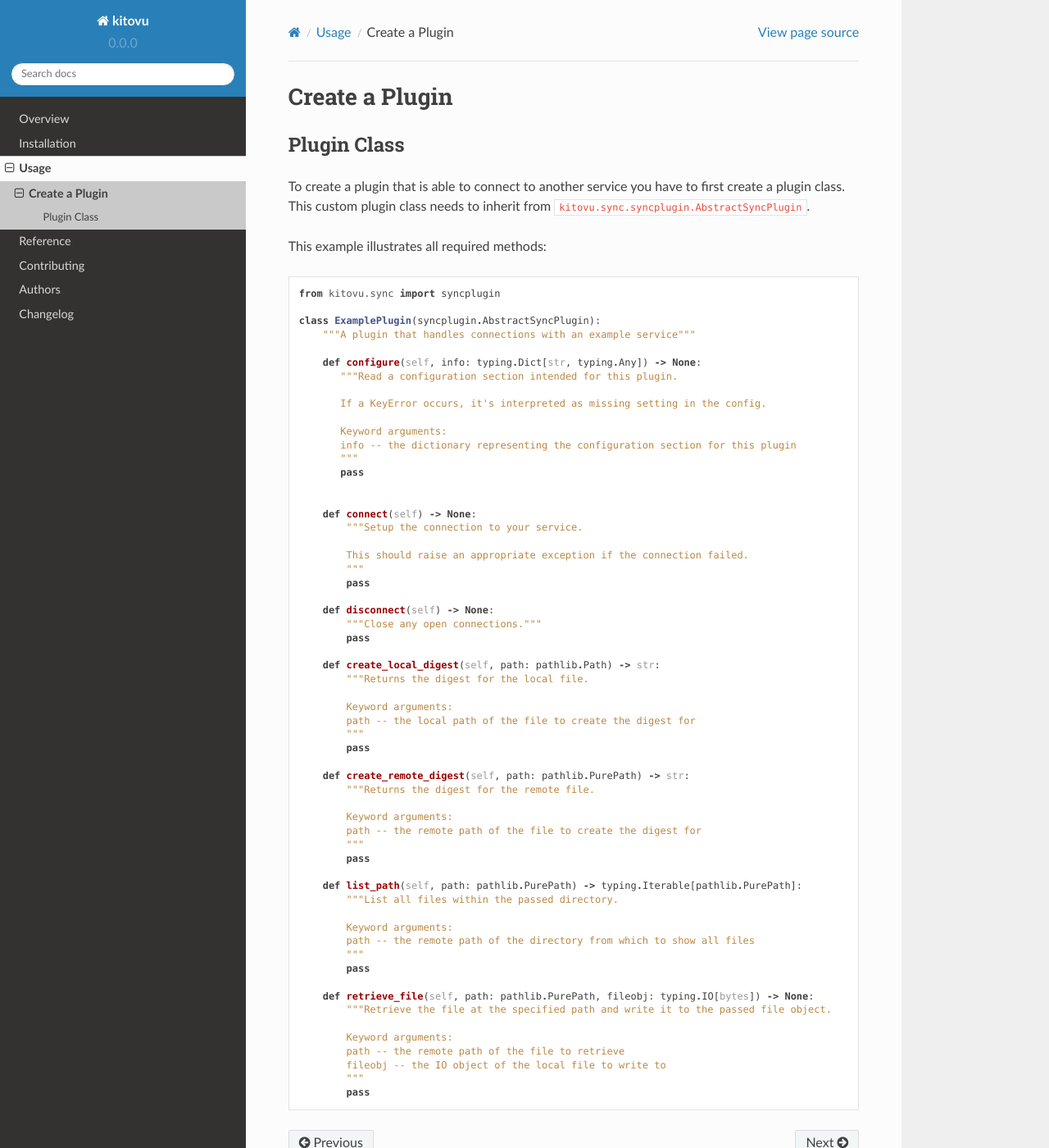
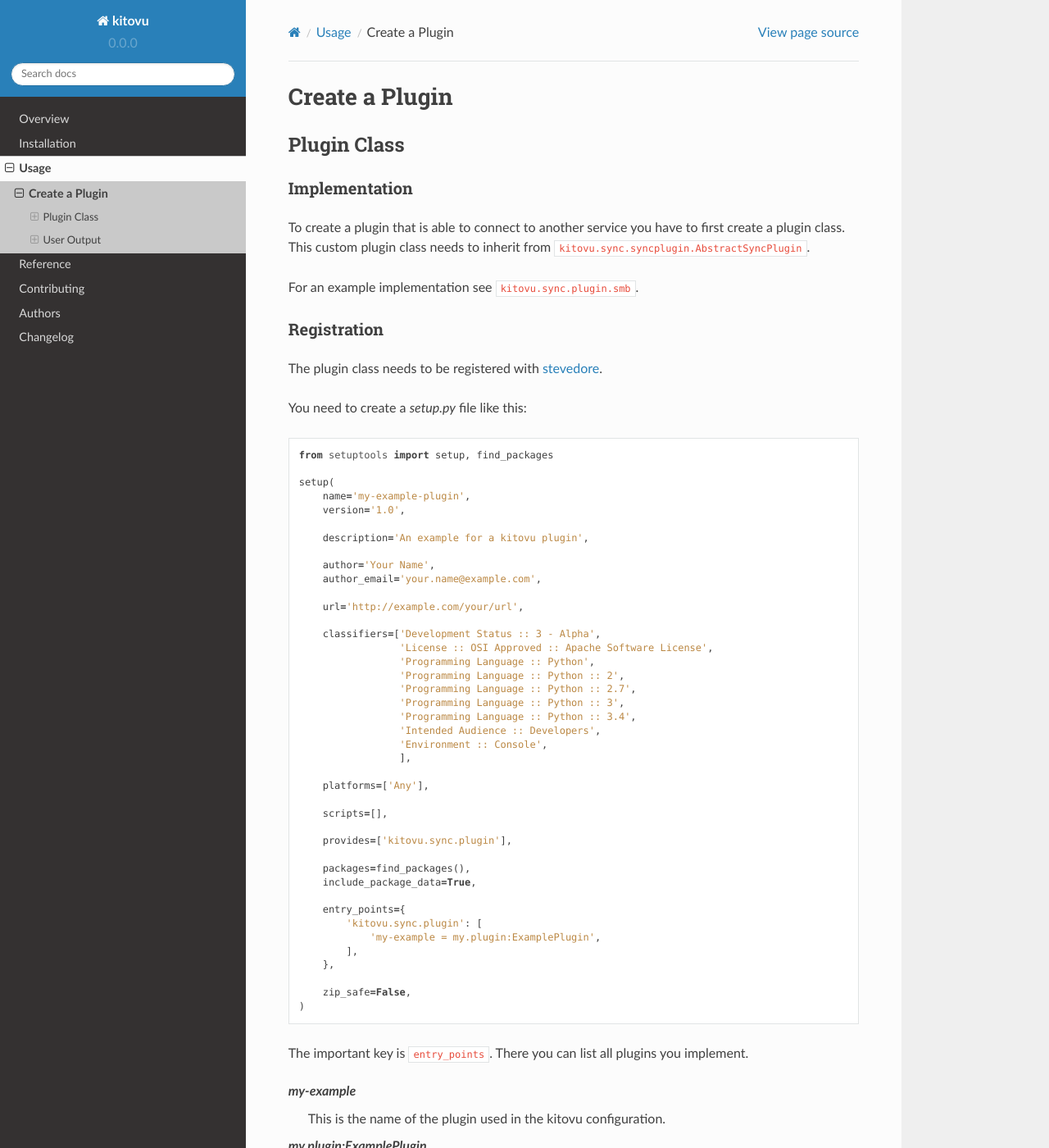
Before and after one commit to kitovu-bot/kitovu, a Sphinx documentation site: the page built from docs/usage/create_plugin.rst, in a window 1280 px wide and 1400 px high. Shown: the whole window at 82% size. Built offline with Sphinx 7.4.7 and the Read the Docs theme 2.0.0, drawn with Linux system fonts in a browser that asks for light colours; some of the changed text lies outside the part shown.

Commit message:
improved the plugin documentation

```diff
--- a/docs/usage/create_plugin.rst
+++ b/docs/usage/create_plugin.rst
@@ -2,71 +2,97 @@
 Create a Plugin
 ===============
 
-
 Plugin Class
 ------------
+
+Implementation
+~~~~~~~~~~~~~~
 
 To create a plugin that is able to connect to another service you have to first create a plugin class.
 This custom plugin class needs to inherit from :code:`kitovu.sync.syncplugin.AbstractSyncPlugin`.
 
-This example illustrates all required methods::
+For an example implementation see :code:`kitovu.sync.plugin.smb`.
 
- from kitovu.sync import syncplugin
+Registration
+~~~~~~~~~~~~
 
- class ExamplePlugin(syncplugin.AbstractSyncPlugin):
-     """A plugin that handles connections with an example service"""
+The plugin class needs to be registered with stevedore_.
 
-     def configure(self, info: typing.Dict[str, typing.Any]) -> None:
-        """Read a configuration section intended for this plugin.
+You need to create a `setup.py` file like this::
 
-        If a KeyError occurs, it's interpreted as missing setting in the config.
+ from setuptools import setup, find_packages
 
-        Keyword arguments:
-        info -- the dictionary representing the configuration section for this plugin
-        """
-        pass
+ setup(
+     name='my-example-plugin',
+     version='1.0',
 
+     description='An example for a kitovu plugin',
 
-     def connect(self) -> None:
-         """Setup the connection to your service.
+     author='Your Name',
+     author_email='your.name@example.com',
 
-         This should raise an appropriate exception if the connection failed.
-         """
-         pass
+     url='http://example.com/your/url',
 
-     def disconnect(self) -> None:
-         """Close any open connections."""
-         pass
+     classifiers=['Development Status :: 3 - Alpha',
+                  'License :: OSI Approved :: Apache Software License',
+                  'Programming Language :: Python',
+                  'Programming Language :: Python :: 2',
+                  'Programming Language :: Python :: 2.7',
+                  'Programming Language :: Python :: 3',
+                  'Programming Language :: Python :: 3.4',
+                  'Intended Audience :: Developers',
+                  'Environment :: Console',
+                  ],
 
-     def create_local_digest(self, path: pathlib.Path) -> str:
-         """Returns the digest for the local file.
+     platforms=['Any'],
 
-         Keyword arguments:
-         path -- the local path of the file to create the digest for
-         """
-         pass
+     scripts=[],
 
-     def create_remote_digest(self, path: pathlib.PurePath) -> str:
-         """Returns the digest for the remote file.
+     provides=['kitovu.sync.plugin'],
 
-         Keyword arguments:
-         path -- the remote path of the file to create the digest for
-         """
-         pass
+     packages=find_packages(),
+     include_package_data=True,
 
-     def list_path(self, path: pathlib.PurePath) -> typing.Iterable[pathlib.PurePath]:
-         """List all files within the passed directory.
+     entry_points={
+         'kitovu.sync.plugin': [
+             'my-example = my.plugin:ExamplePlugin',
+         ],
+     },
 
-         Keyword arguments:
-         path -- the remote path of the directory from which to show all files
-         """
-         pass
+     zip_safe=False,
+ )
 
-     def retrieve_file(self, path: pathlib.PurePath, fileobj: typing.IO[bytes]) -> None:
-         """Retrieve the file at the specified path and write it to the passed file object.
+The important key is :code:`entry_points`.
+There you can list all plugins you implement.
 
-         Keyword arguments:
-         path -- the remote path of the file to retrieve
-         fileobj -- the IO object of the local file to write to
-         """
-         pass
+`my-example`
+  This is the name of the plugin used in the kitovu configuration.
+`my.plugin:ExamplePlugin`
+  This is the namespace and class of the plugin to use.
+
+For further information see the stevedore documentation for `creating a plugin`_.
+
+.. _stevedore: https://docs.openstack.org/stevedore/latest/
+.. _`creating a plugin`: https://docs.openstack.org/stevedore/latest/user/tutorial/creating_plugins.html
+
+User Output
+------------
+
+Errors
+~~~~~~
+
+If there occurs an error which should cancel the entire execution of the plugin you can throw a :code:`kitovu.utils.UsageError`.
+The command line tool or the user interface will print those messages.
+
+This is used for example if the server rejects a request or is not available.
+
+Any other exception will lead to the kitovu application to terminate.
+
+Warnings
+~~~~~~~~
+
+.. FIXME
+
+If there occurs something that the user should be informed about, but other files can still be synced, you can *[TBD]*
+
+This is used for example if a file disapeard between listing all files and retrieving a file.
```
